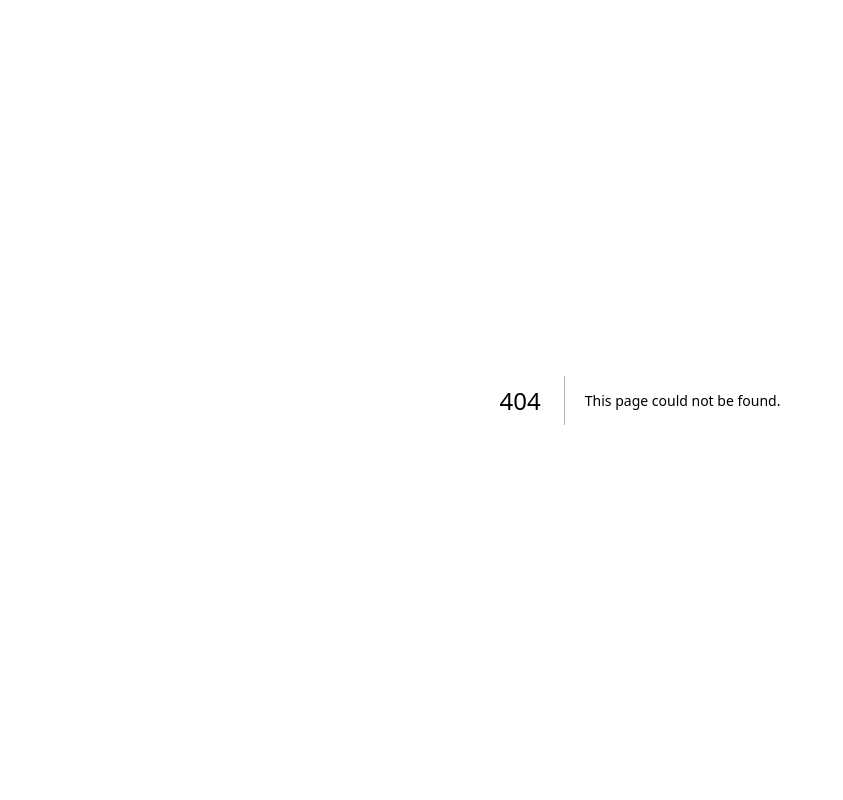
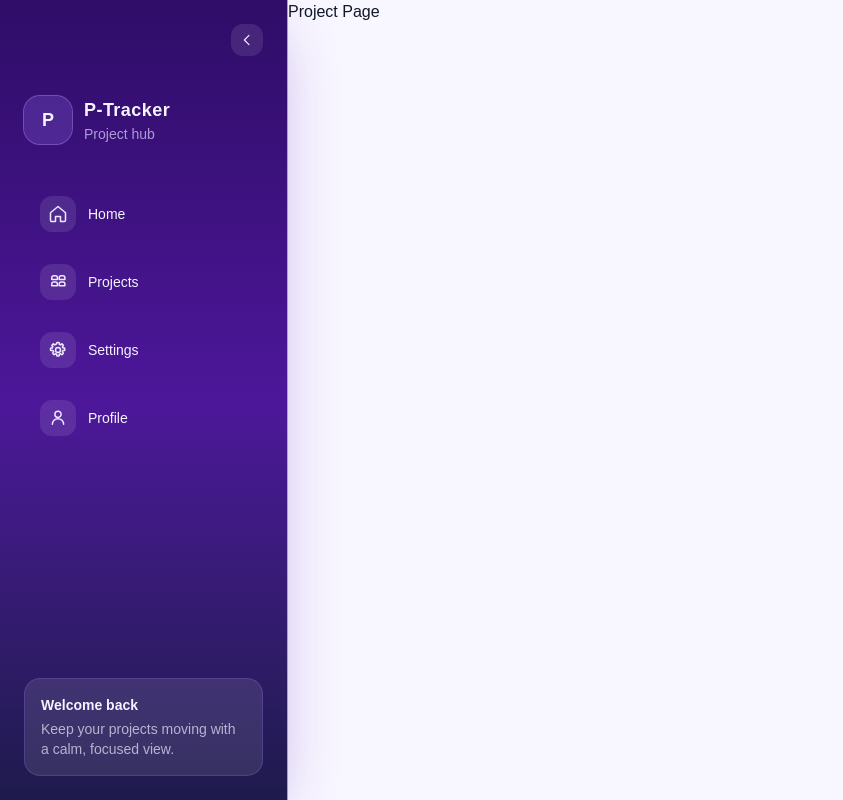
Before and after one commit to TennisonObed/p-tracker, a Next.js app: page /projects in a window 1280 px wide. Before the commit this address had no page. Shown: the whole page, without its empty margins (0-843 px from the left). Built offline with nearby package versions, Linux system fonts and the light colour scheme.

Commit message:
initated projects page

```diff
--- /dev/null
+++ b/app/projects/page.tsx
@@ -0,0 +1,21 @@
+import Navbar from "@/components/Navbar";
+
+
+const stats = [
+    { label: "Total Projects", value: "8", accent: "bg-violet-50 text-violet-700" },
+    { label: "In Progress", value: "3", accent: "bg-amber-50 text-amber-700" },
+    { label: "Completed", value: "4", accent: "bg-emerald-50 text-emerald-700" },
+    { label: "To Do", value: "2", accent: "bg-slate-100 text-slate-700" },
+];
+
+export default function Projects() {
+    return (
+
+        <div className="flex min-h-screen">
+            <Navbar />
+
+            <h1>Project Page</h1>
+        </div>
+
+    )
+}
```
